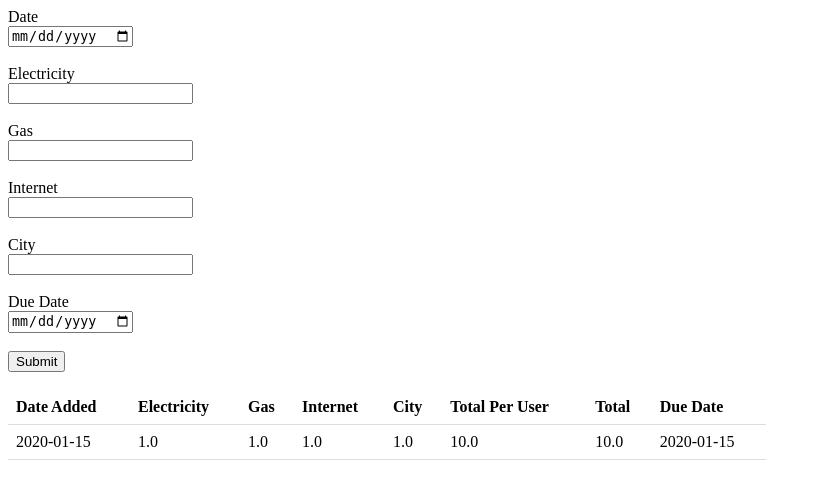
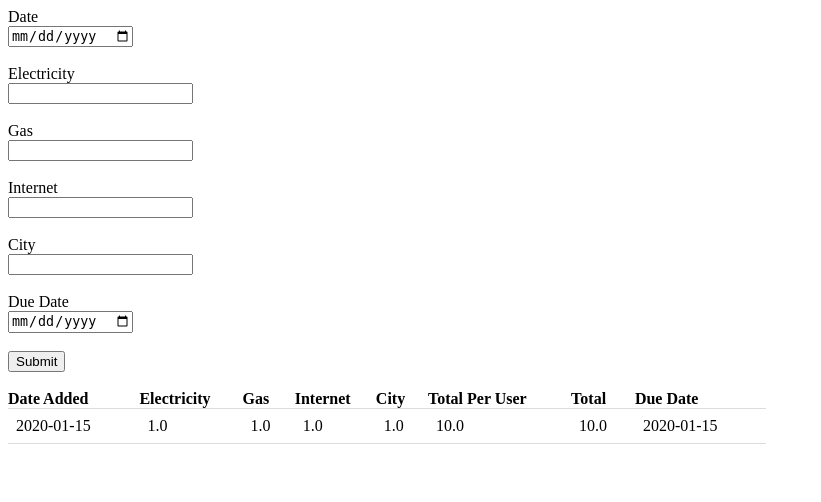
Before and after one commit to alexsimpson440dev/Utility-Grounds, a Flask app: page /manage in a window 1280 px wide. Shown: the top 502 px of the page, without its empty margins (0-821 px from the left). Run offline with Flask 2, Linux system fonts and the light colour scheme; the visitor is signed in with stand-in values (Sample User, id 1); tables that the repository leaves empty hold one stand-in row (values such as "Sample post").

Commit message:
Moved padding from the th, td area to the td a for clicking purposes. Added padding to just the th.

```diff
--- a/static/main.css
+++ b/static/main.css
@@ -4,6 +4,8 @@ tr:hover {
 }
 
 td a {
+    padding: 8px;
+    height: 100%;
     display: block;
 }
 
@@ -13,7 +15,7 @@ table {
 }
 
 th, td {
-    padding: 8px;
+    padding: 0;
     text-align: left;
     border-bottom: 1px solid #ddd;
 }
--- a/templates/manage.html
+++ b/templates/manage.html
@@ -29,7 +29,7 @@
     </form>
         <br>
         <table>
-            <tr style="background-color: white">
+            <tr style="background-color: white; padding: 8px">
                 <th>Date Added</th>
                 <th>Electricity</th>
                 <th>Gas</th>
--- a/templates/viewbills.html
+++ b/templates/viewbills.html
@@ -6,7 +6,7 @@
     <title>View Bills</title>
 </head>
 <body>
-        <form action="/viewbills.html" method="get">
+        <form style="background-color: white; padding: 8px">
         <table>
             <tr style="background-color: white">
                 <th>Date Added</th>
```
